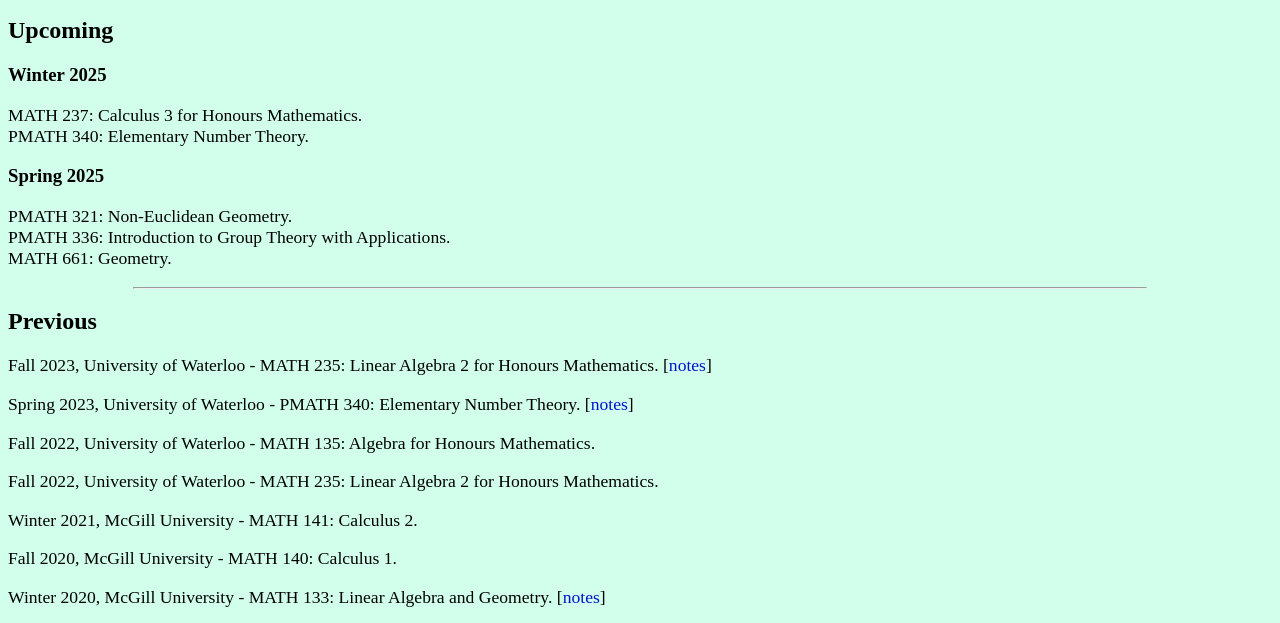
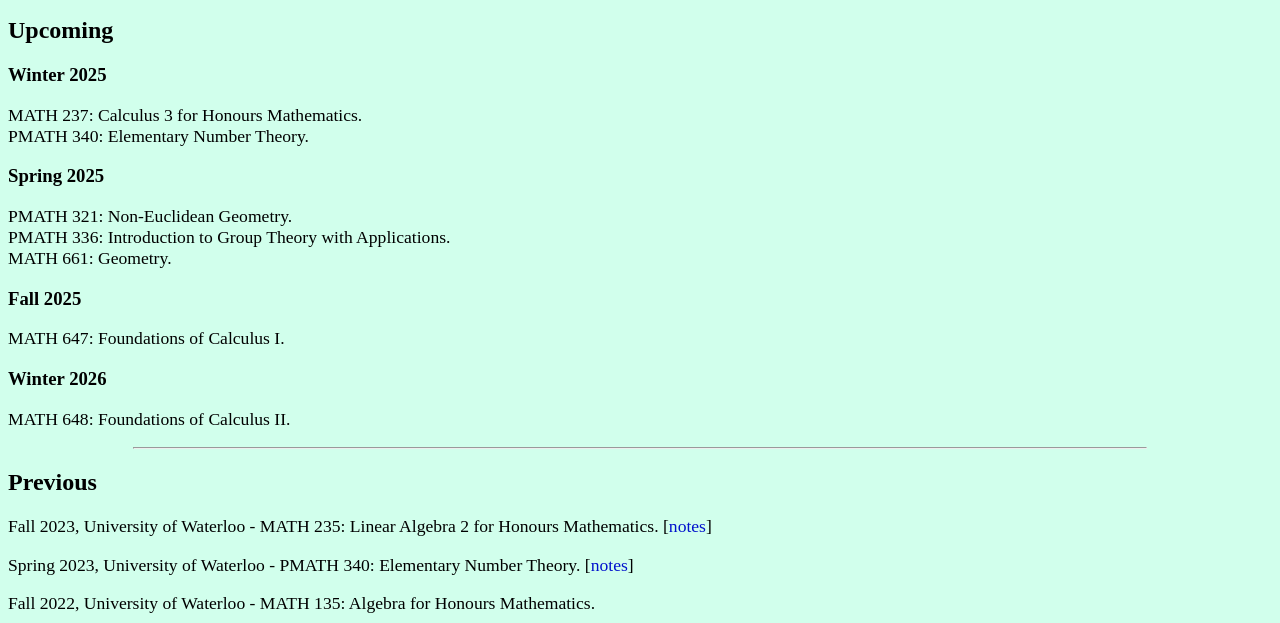
Before and after one commit to TyJGh/TyJGh.github.io, a plain HTML site: page teaching.html in a window 1280 px wide. Shown: the part 167-790 px from the top of the page. Drawn offline with Linux system fonts and the light colour scheme.

Commit message:
updated upcoming teaching

```diff
--- a/teaching.html
+++ b/teaching.html
@@ -110,7 +110,11 @@
 		<h3>Spring 2025</h3>
 		<p id="maintext">PMATH 321: Non-Euclidean Geometry.<br>
 		PMATH 336: Introduction to Group Theory with Applications.<br>
-		MATH 661: Geometry.
+		MATH 661: Geometry.</p>
+		<h3>Fall 2025</h3>
+		<p id="maintext">MATH 647: Foundations of Calculus I.</p>
+		<h3>Winter 2026</h3>
+		<p id="maintext">MATH 648: Foundations of Calculus II.
 	<hr width="80%"></p>
 	<h2>Previous</h2>
 		<p id="maintext">Fall 2023, University of Waterloo - MATH 235: Linear Algebra 2 for Honours Mathematics. [<a href="math235F23notes.pdf">notes</a>]</p>
```
